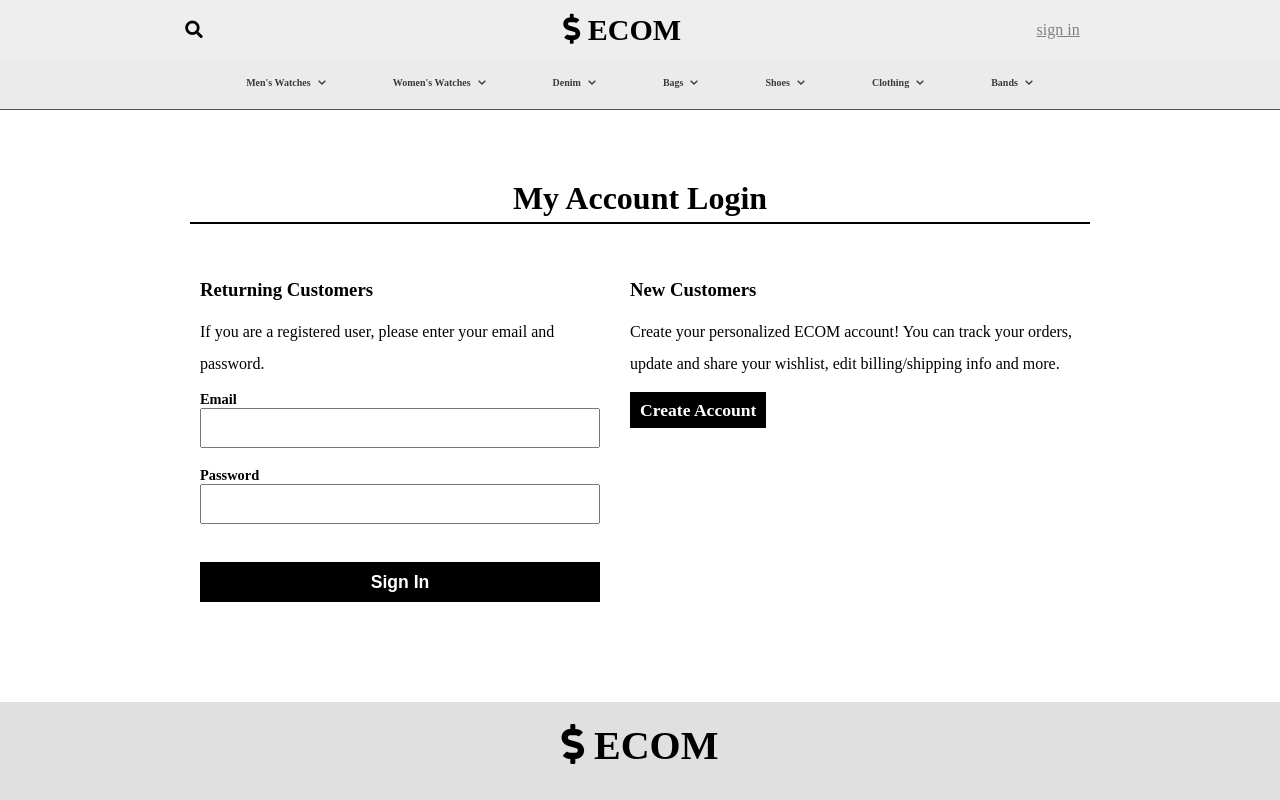
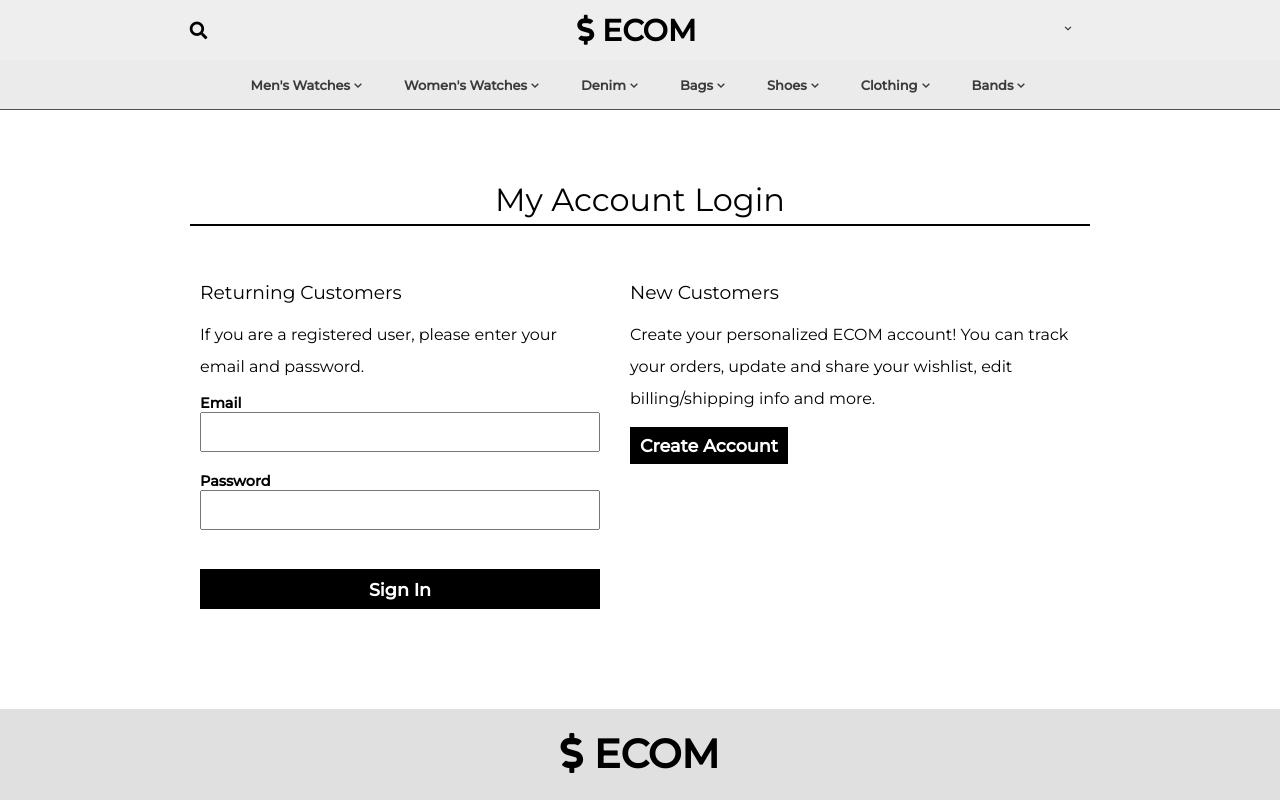
Before and after one commit to GMY-Micky/eCom, a React (Create React App) app in the folder client/: page /login in a window 1280 px wide. Shown: the top 800 px of the page. Built offline with nearby package versions, Linux system fonts and the light colour scheme.

Commit message:
add user name in header

```diff
--- a/client/public/index.html
+++ b/client/public/index.html
@@ -12,8 +12,10 @@
     <link rel="apple-touch-icon" href="%PUBLIC_URL%/logo192.png" />
 
     <link rel="manifest" href="%PUBLIC_URL%/manifest.json" />
+    <link rel="preconnect" href="https://fonts.googleapis.com" />
+    <link rel="preconnect" href="https://fonts.gstatic.com" crossorigin />
     <link
-      href="https://fonts.googleapis.com/css2?family=Cutive+Mono&family=Open+Sans:wght@400;600&display=swap"
+      href="https://fonts.googleapis.com/css2?family=Montserrat:wght@400;500&display=swap"
       rel="stylesheet"
     />
     <link
--- a/client/src/App.css
+++ b/client/src/App.css
@@ -2,6 +2,8 @@
   padding: 0;
   margin: 0;
   box-sizing: border-box;
+  font-family: "Montserrat", sans-serif;
+  font-weight: 400;
 }
 
 .App {
--- a/client/src/components/Header.jsx
+++ b/client/src/components/Header.jsx
@@ -1,11 +1,24 @@
-import React, { useState } from "react";
+import React, { useState, useEffect } from "react";
 import "../css/header.css";
 import { Link } from "react-router-dom";
 import SideBarMenu from "./SideBarMenu";
+import { BiChevronDown } from "react-icons/bi";
 
 const Header = () => {
   const [clickMenu, setClickMenu] = useState(false);
   const [clickSearch, setClickSearch] = useState(false);
+  const [firstName, setFirstName] = useState("");
+  const [userName, setUserName] = useState(false);
+  const [signOut, setSignOut] = useState(false);
+
+  useEffect(() => {
+    const firstName = localStorage.getItem("firstName");
+
+    setFirstName(firstName);
+    setUserName(true);
+  }, []);
+
+  const user = () => {};
 
   const handleMenu = () => {
     if (clickSearch === true) {
@@ -50,9 +63,16 @@ const Header = () => {
         </Link>
       </div>
       <div className="header-links">
-        <Link to="/login" className="sign-in-link">
-          sign in
-        </Link>
+        {!userName ? (
+          <Link to="/login" className="sign-in-link">
+            sign in
+          </Link>
+        ) : (
+          <div className="user-info" onClick={user}>
+            <span className="user-name">{firstName}</span>
+            <BiChevronDown className="down-arrow" />
+          </div>
+        )}
       </div>
     </div>
   );
--- a/client/src/components/SignIn.jsx
+++ b/client/src/components/SignIn.jsx
@@ -30,7 +30,7 @@ const SignIn = () => {
       if (res.status === "ok") {
         localStorage.clear();
         localStorage.setItem("token", res.token);
-
+        localStorage.setItem("firstName", res.user.firstName);
         setInvalidCre(false);
         setWarning(false);
         navigate("/");
--- a/client/src/css/header.css
+++ b/client/src/css/header.css
@@ -90,6 +90,21 @@
   color: black;
 }
 
+.user-info {
+  font-size: 14px;
+  font-weight: 600;
+  color: rgb(45, 45, 45);
+  padding: 5px;
+}
+
+.user-name {
+  font-size: 14px;
+}
+
+.user-info:hover {
+  color: orange;
+}
+
 @media screen and (max-width: 750px) {
   .header {
     justify-content: space-between;
--- a/client/src/css/menu.css
+++ b/client/src/css/menu.css
@@ -6,6 +6,7 @@
   border-bottom: 1px solid rgb(82, 82, 82);
   position: sticky;
   top: 0;
+  font-weight: 400;
 }
 
 .hamburger {
@@ -26,7 +27,8 @@
 }
 
 nav a {
-  padding: 14px 30px;
+  padding: 14px 15px;
+  margin: 3px 4px;
   color: rgb(59, 59, 59);
   display: flex;
   flex-direction: row;
@@ -38,12 +40,12 @@ nav a:hover {
 }
 
 nav a:hover div.menu_down_btn {
-  display: none;
+  visibility: hidden;
 }
 
 nav a h6 {
-  margin: 3px 3px;
-  font-size: 10px;
+  font-size: 13px;
+  font-weight: bold;
 }
 
 nav a div h6 {
@@ -84,7 +86,7 @@ nav a:hover div.sub_menu {
   flex-direction: row;
   justify-content: space-around;
   width: 70vw;
-  font-size: 0.8rem;
+  font-size: 0.7rem;
 }
 
 .level-3-list {
@@ -93,12 +95,13 @@ nav a:hover div.sub_menu {
 
 .level-3 {
   line-height: 30px;
+  font-weight: 500;
   list-style: none;
-  color: rgb(99, 99, 99);
+  color: rgb(83, 83, 83);
 }
 
 .level-3.main {
-  font-weight: 900;
+  font-weight: bold;
   color: rgb(36, 36, 36);
 }
 
```
Also changed, not shown: 1 other file (tests, documents, lock files or other folders).
